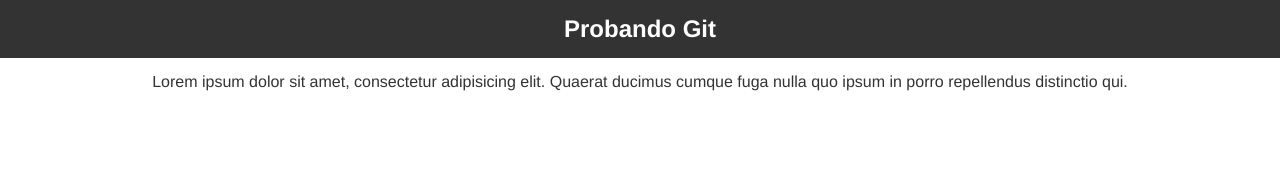
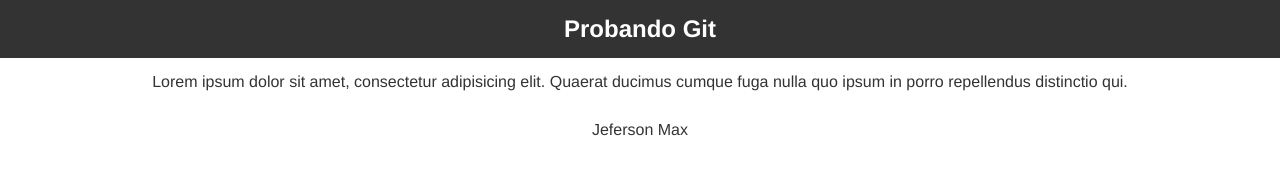
Before and after one commit to Jefer-Max/CursoGit, a plain HTML site: page index.html in a window 1280 px wide. Drawn offline with Linux system fonts and the light colour scheme.

Commit message:
terminado2

```diff
--- a/index.html
+++ b/index.html
@@ -16,6 +16,7 @@
         <p>Lorem ipsum dolor sit amet, consectetur adipisicing elit. Quaerat ducimus cumque fuga nulla quo ipsum in
             porro
             repellendus distinctio qui.</p>
+        <p>Jeferson Max</p>
     </div>
 
 </body>
```
